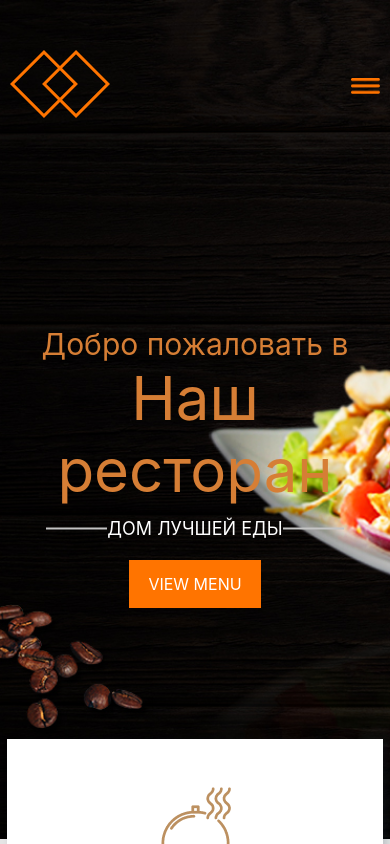
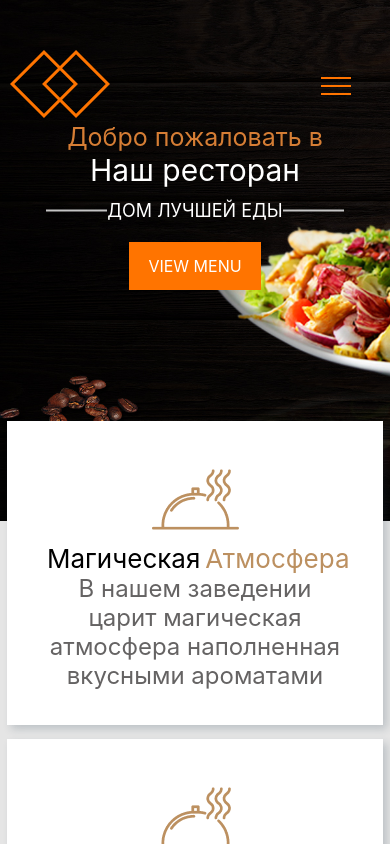
Before and after one commit to S7b0t4/Restoran, a React (Create React App) app: page / in a window 390 px wide. Shown: the top 844 px of the page. Built offline with nearby package versions, Linux system fonts and the light colour scheme; the HTML template or start-up script is replaced by a standard one.

Commit message:
IDK Adoptiv

```diff
--- a/src/App.css
+++ b/src/App.css
@@ -20,109 +20,6 @@
     max-width: 30px;
     max-height: 17px;
     display: none;
-}
-@media screen and (max-width: 1250px){
-    .click{
-        display: block;
-    }
-    .container{
-        max-width: 1000px;
-    }
-    .idk{
-        display: none;
-    }
-    .header_wrapper{
-        display: none;
-    }
-    .header_block_title{
-        font-size: 25px;
-    }
-    .header_block_subtitle{
-        font-size: 30px;
-        color: white;
-    }
-    .body_1_row{
-        flex-direction: column;
-        align-items: center;
-    }
-    .body_1_row_item{
-        margin-bottom: 14px;
-        width: 80%;
-    }
-    .header_block{
-        margin: 0 auto;
-    }
-    .body_1_block{
-        flex-direction: column;
-        align-items: center;
-        gap: 20px;
-    }
-    .body_1_block_side_left_info_row{
-        flex-direction: column;
-        gap: 5px;
-    }
-    .body_1_block_side_right{
-        margin: 0 auto;
-    }
-    .body_1_block_side_left_title{
-        flex-direction: column;
-        text-align: center;
-    }
-    .body_2_block{
-        text-align: center;
-        flex-direction: column;
-        gap: 50px;
-    }
-    .body_3_block_title{
-        flex-direction: column;
-        text-align: center;
-    }
-    .body_3_block_row{
-        flex-direction: column;
-    }
-    .body_3_block_row_colum_row_title{
-        font-size: 10px;
-    }
-    .dots{
-        display: none;
-    }
-    .body_4_block_row_item_bg_recommended{
-        margin: 0 auto;
-    }
-    .body_4_block_row_item_bg{
-        display: none;
-    }
-    .body_5_block{
-        padding: 25px;
-    }
-    .body_6_block_title{
-        flex-direction: column;
-        text-align: center;
-    }
-    .body_6_block_second_title{
-        flex-direction: column;
-        text-align: center;
-    }
-    .body_6_block_images{
-        flex-direction: column;
-    }
-    .body_6_block_images_colum_row{
-        flex-direction: column;
-        gap: 20px;
-    }
-    .body_6_block_second_row{
-        flex-direction: column;
-    }
-    .idk_img{
-        width: 90%;
-        max-width: 368px;
-        padding: 0;
-        margin: 0 auto;
-    }
-    .body_3_block_row_colum_row_text{
-        flex-direction: column;
-        text-align: center;
-    }
 }
 /*Header*/
 .header{
@@ -214,7 +111,7 @@
 }
 .body_1_row_item{
     background: #ffffff;
-    z-index: 100;
+    z-index: 5;
     position: relative;
     top: -100px;
     text-align: center;
@@ -503,3 +400,175 @@
     color: white;
     text-align: end;
 }
+.burger{
+    cursor: pointer;
+    display: none;
+    position: relative;
+    z-index: 50;
+    align-items: center;
+    justify-content: flex-end;
+    width: 30px;
+    height: 18px;
+}
+.burger span {
+    height: 2px;
+    width: 100%;
+    transform: scale(1);
+    background: #FF7400;
+}
+.burger::before, .burger::after{
+    content: "";
+    position: absolute;
+    height: 2px;
+    width: 100%;
+    background: #FF7400;
+    transition:  all 0.3s ease 0s;
+}
+.burger::before{
+    top: 0;
+}
+.burger::after{
+    bottom: 0;
+}
+.burger.active span{
+    transform: scale(0);
+}
+.burger.active::before{
+    top: 50%;
+    transform: rotate(-45deg) translate(0, -50%);
+}
+.burger.active::after{
+    bottom: 50%;
+    transform: rotate(45deg) translate(0, 50%);
+}
+.nav_bar{
+    display: none;
+    flex-direction: column;
+    text-align: center;
+    gap: 10px;
+    position: fixed;
+    height: 100%;
+    width: 100%;
+    top: 0;bottom: 0;left: 0;right: 0;
+    z-index: 50;
+    overflow-y: auto;
+    justify-content: center;
+    background: rgba(0, 0, 0, 0.99);
+    color: white;
+}
+.open{
+    display: flex;
+}
+.nav_bar_list_item:hover{
+    color: #D67E34;
+    transition: all .3s ease;
+    cursor: pointer;
+}
+@media screen and (max-width: 1250px){
+    .burger{
+        display: flex;
+        position: fixed;
+        right: 10%;
+    }
+    .click{
+        display: block;
+    }
+    .container{
+        max-width: 1000px;
+    }
+    .idk{
+        display: none;
+    }
+    .header_row_list{
+        display: none;
+    }
+    .header_block_title{
+        font-size: 25px;
+    }
+    .header_block_subtitle{
+        font-size: 30px;
+        color: white;
+    }
+    .body_1_row{
+        flex-direction: column;
+        align-items: center;
+    }
+    .body_1_row_item{
+        margin-bottom: 14px;
+        width: 80%;
+    }
+    .header_block{
+        margin: 0 auto;
+    }
+    .body_1_block{
+        flex-direction: column;
+        align-items: center;
+        gap: 20px;
+    }
+    .body_1_block_side_left_info_row{
+        flex-direction: column;
+        gap: 5px;
+    }
+    .body_1_block_side_right{
+        margin: 0 auto;
+    }
+    .body_1_block_side_left_title{
+        flex-direction: column;
+        text-align: center;
+    }
+    .body_2_block{
+        text-align: center;
+        flex-direction: column;
+        gap: 50px;
+    }
+    .body_3_block_title{
+        flex-direction: column;
+        text-align: center;
+    }
+    .body_3_block_row{
+        flex-direction: column;
+    }
+    .body_3_block_row_colum_row_title{
+        font-size: 10px;
+    }
+    .dots{
+        display: none;
+    }
+    .body_4_block_row_item_bg_recommended{
+        margin: 0 auto;
+    }
+    .body_4_block_row_item_bg{
+        display: none;
+    }
+    .body_5_block{
+        padding: 25px;
+    }
+    .body_6_block_title{
+        flex-direction: column;
+        text-align: center;
+    }
+    .body_6_block_second_title{
+        flex-direction: column;
+        text-align: center;
+    }
+    .body_6_block_images{
+        flex-direction: column;
+    }
+    .body_6_block_images_colum_row{
+        flex-direction: column;
+        gap: 20px;
+    }
+    .body_6_block_second_row{
+        flex-direction: column;
+    }
+    .idk_img{
+        width: 90%;
+        max-width: 368px;
+        padding: 0;
+        margin: 0 auto;
+    }
+    .body_3_block_row_colum_row_text{
+        flex-direction: column;
+        text-align: center;
+    }
+}
--- a/src/App.js
+++ b/src/App.js
@@ -18,15 +18,40 @@ import one from "./img/one.png"
 import two from "./img/two.png"
 import three from "./img/three.png"
 import string from "./img/string.png"
+import {useState} from "react";
 function App() {
+  const [vis, setVis] = useState(false)
+  const [open, setOpen] = useState("")
+  const [active, setActive] = useState("")
   return (
     <div className="App">
+      <div className={"nav_bar" + open}>
+        <div className="nav_bar_list_item">ГЛАВНАЯ</div>
+        <div className="nav_bar_list_item">МЕНЮ</div>
+        <div className="nav_bar_list_item">О НАС</div>
+        <div className="nav_bar_list_item">БРОНЬ</div>
+        <div className="nav_bar_list_info">
+          <button className="btn">ЗАКАЗ СТОЛИКА</button>
+        </div>
+      </div>
       <div className="header">
         <div className="container">
           <div className="header_row">
             <div className="header_logo"><img src={header_logo} alt=""/></div>
-            <img className="click" src={string} alt=""/>
-            <div className="header_wrapper">
+            <div onClick={
+              ()=>{
+                setVis(!vis)
+                if(vis){
+                  setOpen(" open")
+                  setActive(" active")
+                }else{
+                  setOpen("")
+                  setActive("")
+                }
+              }
+            } className={"burger" + active}>
+              <span></span>
+            </div>
             <div className="header_row_list">
               <div className="header_row_list_item">ГЛАВНАЯ</div>
               <div className="header_row_list_item">МЕНЮ</div>
@@ -43,7 +68,6 @@ function App() {
                     бронирования</div>
                 </div>
                 <button className="btn">ЗАКАЗ СТОЛИКА</button>
-                </div>
               </div>
             </div>
           </div>
```
Lines whose indentation alone changed are shown as unchanged.
